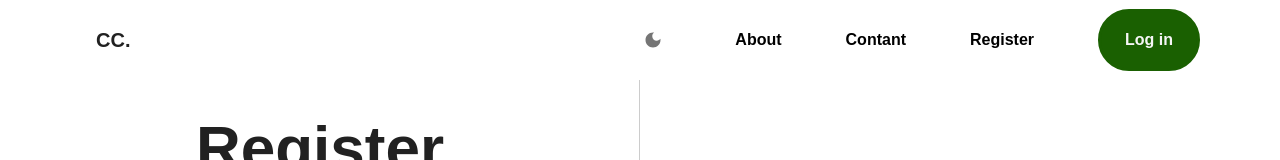
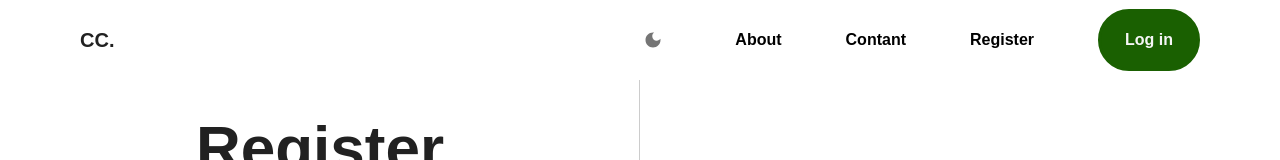
Before and after one commit to CareerClimb/CareerClimb, a React (Create React App) app in the folder client/: page / in a window 1280 px wide. Shown: the top 160 px of the page. Built offline with nearby package versions, Linux system fonts and the light colour scheme.

Commit message:
aligned filter menu with header/footer

```diff
--- a/client/src/scenes/mainPage/FilterMenu.jsx
+++ b/client/src/scenes/mainPage/FilterMenu.jsx
@@ -34,7 +34,7 @@ const FilterMenu = ({filters, handleFilterChange}) => {
                 width: '320px',
                 zIndex: 5,
                 mt: '95px', // Add margin top to avoid overlap with TopBar
-                left : '0%',
+                left : '5%',
 
                 // display effects only when filter is toggled on
                 boxShadow: checked ? '0 8px 16px rgba(0, 0, 0, 0.1)' : 'none',
--- a/client/src/scenes/topBar/index.jsx
+++ b/client/src/scenes/topBar/index.jsx
@@ -52,7 +52,7 @@ const TopBar = () => {
                 sx={{
                     cursor: 'pointer'
                 }}>
-                <Typography variant="h4" sx={{ ml: 2, fontWeight: 'bold' }}>
+                <Typography variant="h4" sx={{ ml: 0, fontWeight: 'bold' }}>
                     CC.
                 </Typography>
             </Box>
```
